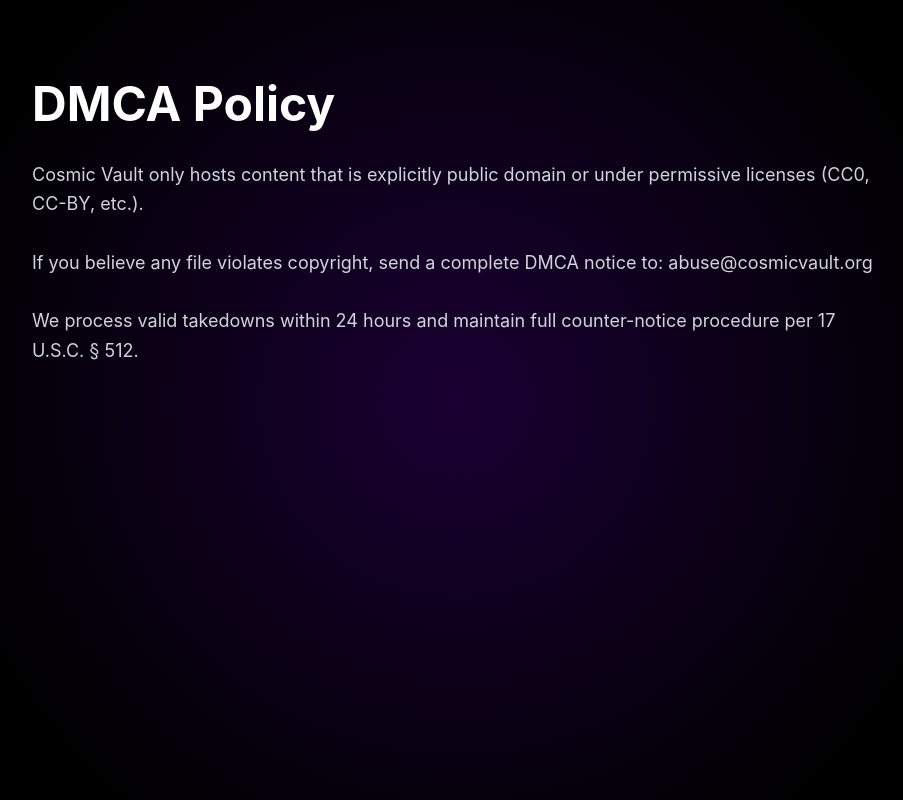
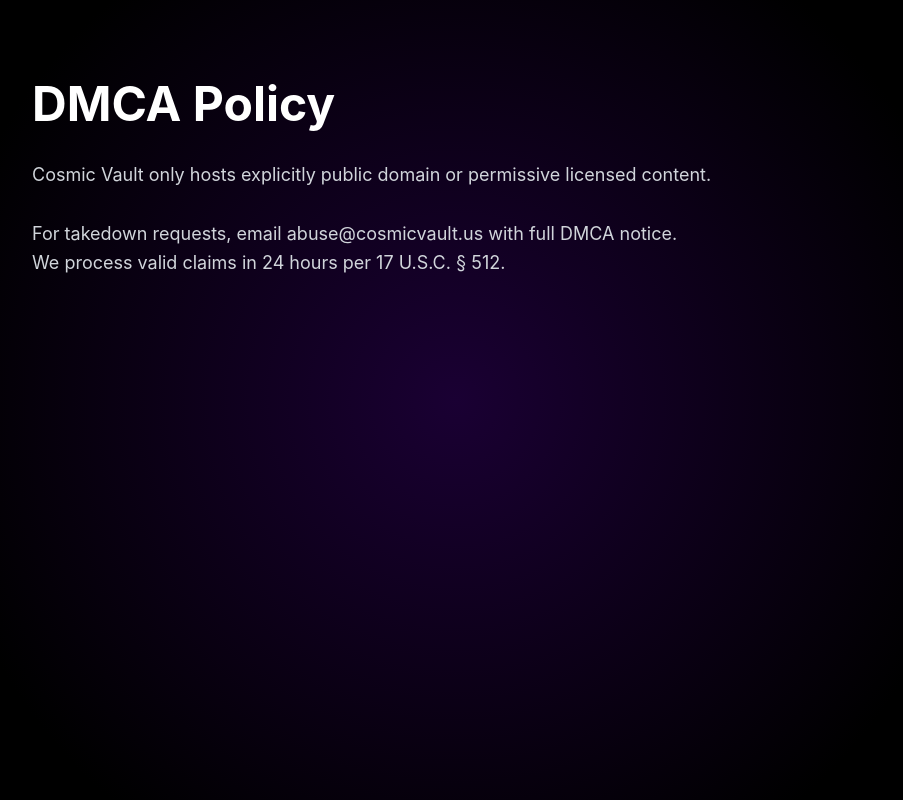
Before and after one commit to 0728george/cosmic-vault, a Next.js app: page /dmca in a window 1280 px wide. Shown: the whole page, without its empty margins (184-1087 px from the left). Built offline with nearby package versions, Linux system fonts and the light colour scheme.

Commit message:
feat: DMCA page (legal shield)

```diff
--- a/src/app/dmca/page.tsx
+++ b/src/app/dmca/page.tsx
@@ -1,11 +1,14 @@
-export default function DMCAPage() {
+export default function DMCA() {
   return (
     <div className="min-h-screen py-20 px-6 max-w-4xl mx-auto">
       <h1 className="text-5xl font-bold mb-8">DMCA Policy</h1>
       <p className="text-lg text-gray-300 leading-relaxed space-y-6">
-        Cosmic Vault only hosts content that is explicitly public domain or under permissive licenses (CC0, CC-BY, etc.).<br /><br />
-        If you believe any file violates copyright, send a complete DMCA notice to: abuse@cosmicvault.org<br /><br />
-        We process valid takedowns within 24 hours and maintain full counter-notice procedure per 17 U.S.C. § 512.
+        Cosmic Vault only hosts explicitly public domain or permissive licensed content.
+        <br />
+        <br />
+        For takedown requests, email abuse@cosmicvault.us with full DMCA notice.
+        <br />
+        We process valid claims in 24 hours per 17 U.S.C. § 512.
       </p>
     </div>
   );
```
